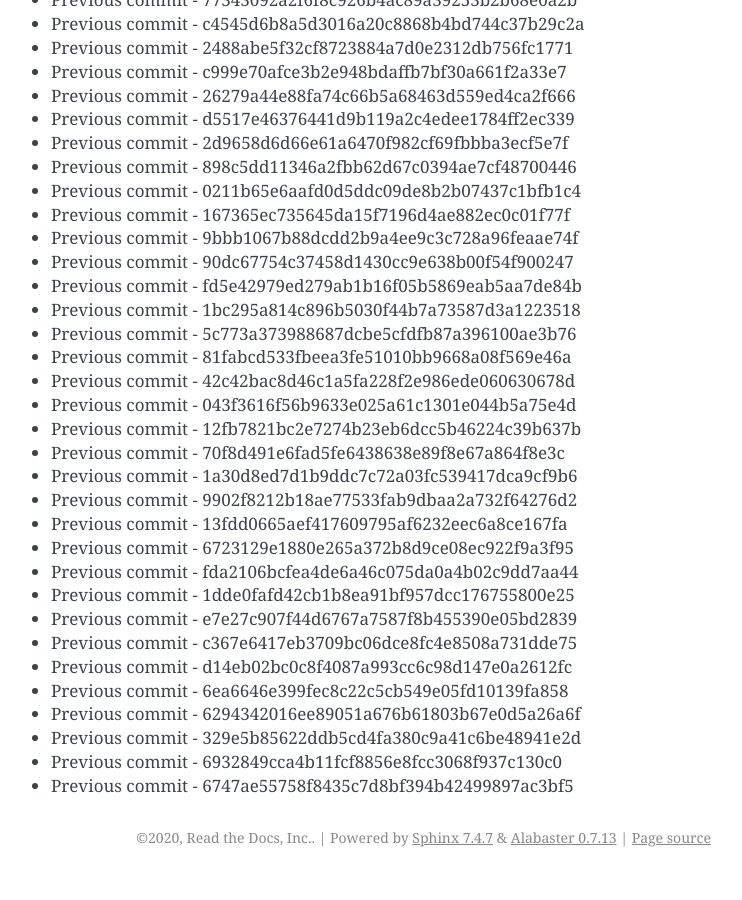
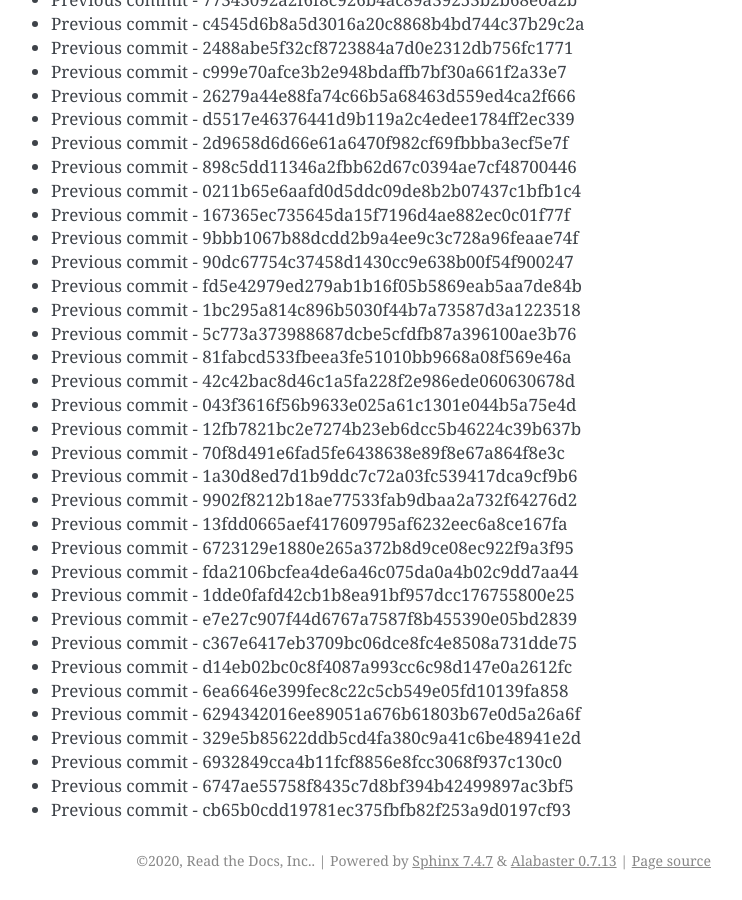
Before and after one commit to readthedocs/rtd-git-stresstest, a Sphinx documentation site: the page built from docs/updates.rst, in a window 1280 px wide and 900 px high, scrolled down 28545 px. Shown: the whole window, without its empty margins (399-1141 px from the left). Built offline with Sphinx 7.4.7, drawn with Linux system fonts in a browser that asks for light colours; before the commit the page ends 29422 px from its top, so only the background shows below that.

Commit message:
Generating commit from previous: cb65b0cdd19781ec375fbfb82f253a9d0197cf93

```diff
--- a/docs/updates.rst
+++ b/docs/updates.rst
@@ -1231,3 +1231,4 @@ It can be tested for any performance characteristics.
 * Previous commit - 329e5b85622ddb5cd4fa380c9a41c6be48941e2d
 * Previous commit - 6932849cca4b11fcf8856e8fcc3068f937c130c0
 * Previous commit - 6747ae55758f8435c7d8bf394b42499897ac3bf5
+* Previous commit - cb65b0cdd19781ec375fbfb82f253a9d0197cf93
```
